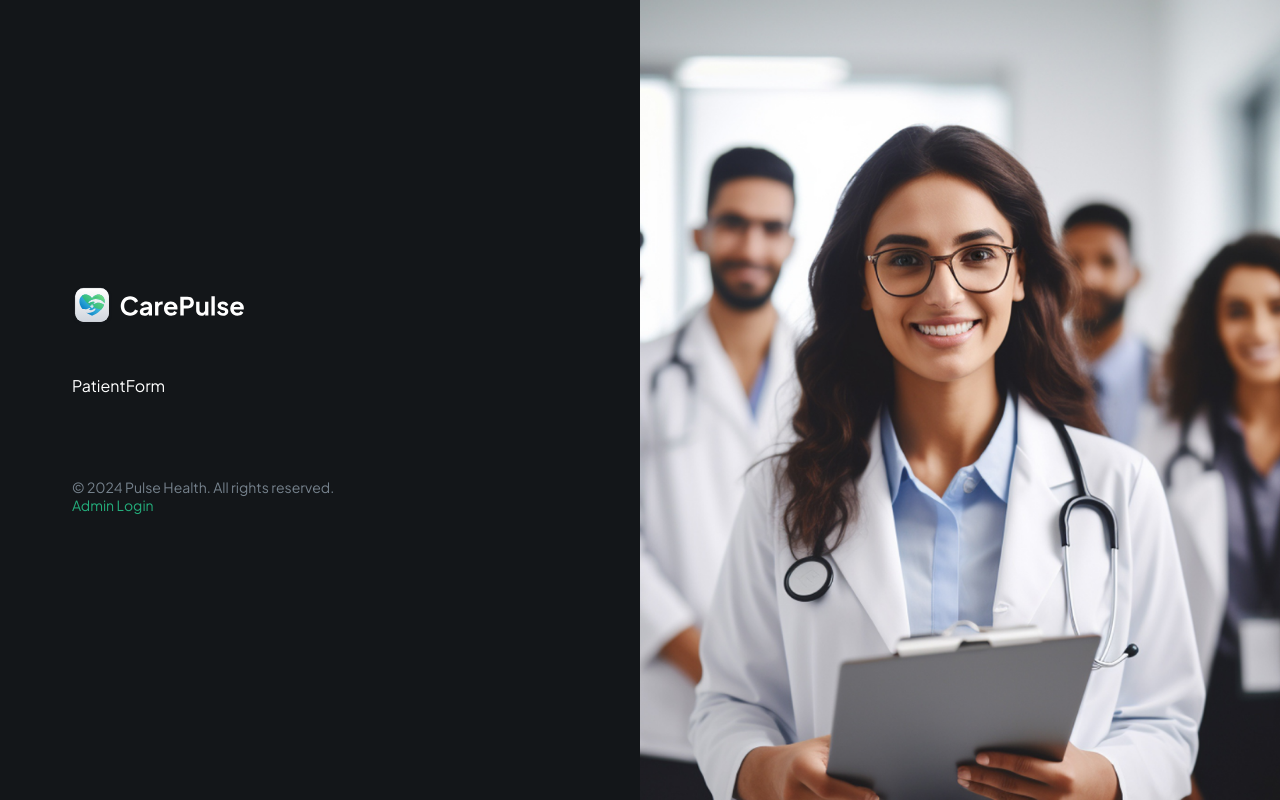
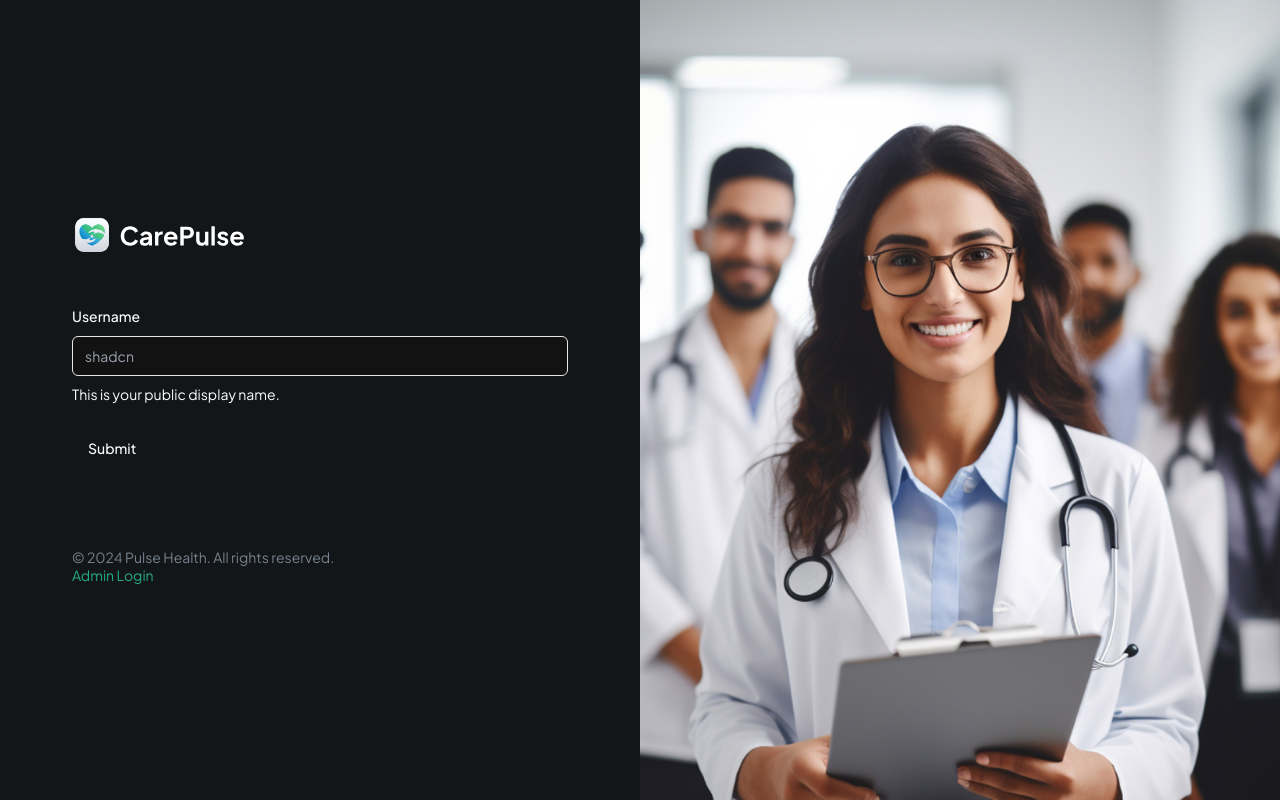
Before and after one commit to Iskarr/pulse-health, a Next.js app: page / in a window 1280 px wide. Built offline with nearby package versions, Linux system fonts and the light colour scheme.

Commit message:
updated form

```diff
--- a/components/forms/PatientForm.tsx
+++ b/components/forms/PatientForm.tsx
@@ -1,7 +1,65 @@
-import React from "react";
+"use client";
+
+import { zodResolver } from "@hookform/resolvers/zod";
+import { useForm } from "react-hook-form";
+import { z } from "zod";
+
+import { Button } from "@/components/ui/button";
+import {
+  Form,
+  FormControl,
+  FormDescription,
+  FormField,
+  FormItem,
+  FormLabel,
+  FormMessage,
+} from "@/components/ui/form";
+import { Input } from "@/components/ui/input";
+
+const formSchema = z.object({
+  username: z.string().min(2, {
+    message: "Username must be at least 2 characters.",
+  }),
+});
 
 const PatientForm = () => {
-  return <div>PatientForm</div>;
+  // 1. Define your form.
+  const form = useForm<z.infer<typeof formSchema>>({
+    resolver: zodResolver(formSchema),
+    defaultValues: {
+      username: "",
+    },
+  });
+
+  // 2. Define a submit handler.
+  function onSubmit(values: z.infer<typeof formSchema>) {
+    // Do something with the form values.
+    // ✅ This will be type-safe and validated.
+    console.log(values);
+  }
+  return (
+    <Form {...form}>
+      <form onSubmit={form.handleSubmit(onSubmit)} className="space-y-6">
+        <FormField
+          control={form.control}
+          name="username"
+          render={({ field }) => (
+            <FormItem>
+              <FormLabel>Username</FormLabel>
+              <FormControl>
+                <Input placeholder="shadcn" {...field} />
+              </FormControl>
+              <FormDescription>
+                This is your public display name.
+              </FormDescription>
+              <FormMessage />
+            </FormItem>
+          )}
+        />
+        <Button type="submit">Submit</Button>
+      </form>
+    </Form>
+  );
 };
 
 export default PatientForm;
--- /dev/null
+++ b/components/ui/form.tsx
@@ -0,0 +1,178 @@
+"use client"
+
+import * as React from "react"
+import * as LabelPrimitive from "@radix-ui/react-label"
+import { Slot } from "@radix-ui/react-slot"
+import {
+  Controller,
+  ControllerProps,
+  FieldPath,
+  FieldValues,
+  FormProvider,
+  useFormContext,
+} from "react-hook-form"
+
+import { cn } from "@/lib/utils"
+import { Label } from "@/components/ui/label"
+
+const Form = FormProvider
+
+type FormFieldContextValue<
+  TFieldValues extends FieldValues = FieldValues,
+  TName extends FieldPath<TFieldValues> = FieldPath<TFieldValues>
+> = {
+  name: TName
+}
+
+const FormFieldContext = React.createContext<FormFieldContextValue>(
+  {} as FormFieldContextValue
+)
+
+const FormField = <
+  TFieldValues extends FieldValues = FieldValues,
+  TName extends FieldPath<TFieldValues> = FieldPath<TFieldValues>
+>({
+  ...props
+}: ControllerProps<TFieldValues, TName>) => {
+  return (
+    <FormFieldContext.Provider value={{ name: props.name }}>
+      <Controller {...props} />
+    </FormFieldContext.Provider>
+  )
+}
+
+const useFormField = () => {
+  const fieldContext = React.useContext(FormFieldContext)
+  const itemContext = React.useContext(FormItemContext)
+  const { getFieldState, formState } = useFormContext()
+
+  const fieldState = getFieldState(fieldContext.name, formState)
+
+  if (!fieldContext) {
+    throw new Error("useFormField should be used within <FormField>")
+  }
+
+  const { id } = itemContext
+
+  return {
+    id,
+    name: fieldContext.name,
+    formItemId: `${id}-form-item`,
+    formDescriptionId: `${id}-form-item-description`,
+    formMessageId: `${id}-form-item-message`,
+    ...fieldState,
+  }
+}
+
+type FormItemContextValue = {
+  id: string
+}
+
+const FormItemContext = React.createContext<FormItemContextValue>(
+  {} as FormItemContextValue
+)
+
+const FormItem = React.forwardRef<
+  HTMLDivElement,
+  React.HTMLAttributes<HTMLDivElement>
+>(({ className, ...props }, ref) => {
+  const id = React.useId()
+
+  return (
+    <FormItemContext.Provider value={{ id }}>
+      <div ref={ref} className={cn("space-y-2", className)} {...props} />
+    </FormItemContext.Provider>
+  )
+})
+FormItem.displayName = "FormItem"
+
+const FormLabel = React.forwardRef<
+  React.ElementRef<typeof LabelPrimitive.Root>,
+  React.ComponentPropsWithoutRef<typeof LabelPrimitive.Root>
+>(({ className, ...props }, ref) => {
+  const { error, formItemId } = useFormField()
+
+  return (
+    <Label
+      ref={ref}
+      className={cn(error && "text-destructive", className)}
+      htmlFor={formItemId}
+      {...props}
+    />
+  )
+})
+FormLabel.displayName = "FormLabel"
+
+const FormControl = React.forwardRef<
+  React.ElementRef<typeof Slot>,
+  React.ComponentPropsWithoutRef<typeof Slot>
+>(({ ...props }, ref) => {
+  const { error, formItemId, formDescriptionId, formMessageId } = useFormField()
+
+  return (
+    <Slot
+      ref={ref}
+      id={formItemId}
+      aria-describedby={
+        !error
+          ? `${formDescriptionId}`
+          : `${formDescriptionId} ${formMessageId}`
+      }
+      aria-invalid={!!error}
+      {...props}
+    />
+  )
+})
+FormControl.displayName = "FormControl"
+
+const FormDescription = React.forwardRef<
+  HTMLParagraphElement,
+  React.HTMLAttributes<HTMLParagraphElement>
+>(({ className, ...props }, ref) => {
+  const { formDescriptionId } = useFormField()
+
+  return (
+    <p
+      ref={ref}
+      id={formDescriptionId}
+      className={cn("text-sm text-muted-foreground", className)}
+      {...props}
+    />
+  )
+})
+FormDescription.displayName = "FormDescription"
+
+const FormMessage = React.forwardRef<
+  HTMLParagraphElement,
+  React.HTMLAttributes<HTMLParagraphElement>
+>(({ className, children, ...props }, ref) => {
+  const { error, formMessageId } = useFormField()
+  const body = error ? String(error?.message) : children
+
+  if (!body) {
+    return null
+  }
+
+  return (
+    <p
+      ref={ref}
+      id={formMessageId}
+      className={cn("text-sm font-medium text-destructive", className)}
+      {...props}
+    >
+      {body}
+    </p>
+  )
+})
+FormMessage.displayName = "FormMessage"
+
+export {
+  useFormField,
+  Form,
+  FormItem,
+  FormLabel,
+  FormControl,
+  FormDescription,
+  FormMessage,
+  FormField,
+}
--- /dev/null
+++ b/components/ui/input.tsx
@@ -0,0 +1,25 @@
+import * as React from "react"
+
+import { cn } from "@/lib/utils"
+
+export interface InputProps
+  extends React.InputHTMLAttributes<HTMLInputElement> {}
+
+const Input = React.forwardRef<HTMLInputElement, InputProps>(
+  ({ className, type, ...props }, ref) => {
+    return (
+      <input
+        type={type}
+        className={cn(
+          "flex h-10 w-full rounded-md border border-input bg-background px-3 py-2 text-sm ring-offset-background file:border-0 file:bg-transparent file:text-sm file:font-medium placeholder:text-muted-foreground focus-visible:outline-none focus-visible:ring-2 focus-visible:ring-ring focus-visible:ring-offset-2 disabled:cursor-not-allowed disabled:opacity-50",
+          className
+        )}
+        ref={ref}
+        {...props}
+      />
+    )
+  }
+)
+Input.displayName = "Input"
+
+export { Input }
--- /dev/null
+++ b/components/ui/label.tsx
@@ -0,0 +1,26 @@
+"use client"
+
+import * as React from "react"
+import * as LabelPrimitive from "@radix-ui/react-label"
+import { cva, type VariantProps } from "class-variance-authority"
+
+import { cn } from "@/lib/utils"
+
+const labelVariants = cva(
+  "text-sm font-medium leading-none peer-disabled:cursor-not-allowed peer-disabled:opacity-70"
+)
+
+const Label = React.forwardRef<
+  React.ElementRef<typeof LabelPrimitive.Root>,
+  React.ComponentPropsWithoutRef<typeof LabelPrimitive.Root> &
+    VariantProps<typeof labelVariants>
+>(({ className, ...props }, ref) => (
+  <LabelPrimitive.Root
+    ref={ref}
+    className={cn(labelVariants(), className)}
+    {...props}
+  />
+))
+Label.displayName = LabelPrimitive.Root.displayName
+
+export { Label }
--- /dev/null
+++ b/lib/utils.ts
@@ -0,0 +1,77 @@
+import { type ClassValue, clsx } from "clsx";
+import { twMerge } from "tailwind-merge";
+
+export function cn(...inputs: ClassValue[]) {
+  return twMerge(clsx(inputs));
+}
+
+export const parseStringify = (value: any) => JSON.parse(JSON.stringify(value));
+
+export const convertFileToUrl = (file: File) => URL.createObjectURL(file);
+
+// FORMAT DATE TIME
+export const formatDateTime = (dateString: Date | string) => {
+  const dateTimeOptions: Intl.DateTimeFormatOptions = {
+    // weekday: "short", // abbreviated weekday name (e.g., 'Mon')
+    month: "short", // abbreviated month name (e.g., 'Oct')
+    day: "numeric", // numeric day of the month (e.g., '25')
+    year: "numeric", // numeric year (e.g., '2023')
+    hour: "numeric", // numeric hour (e.g., '8')
+    minute: "numeric", // numeric minute (e.g., '30')
+    hour12: true, // use 12-hour clock (true) or 24-hour clock (false)
+  };
+
+  const dateDayOptions: Intl.DateTimeFormatOptions = {
+    weekday: "short", // abbreviated weekday name (e.g., 'Mon')
+    year: "numeric", // numeric year (e.g., '2023')
+    month: "2-digit", // abbreviated month name (e.g., 'Oct')
+    day: "2-digit", // numeric day of the month (e.g., '25')
+  };
+
+  const dateOptions: Intl.DateTimeFormatOptions = {
+    month: "short", // abbreviated month name (e.g., 'Oct')
+    year: "numeric", // numeric year (e.g., '2023')
+    day: "numeric", // numeric day of the month (e.g., '25')
+  };
+
+  const timeOptions: Intl.DateTimeFormatOptions = {
+    hour: "numeric", // numeric hour (e.g., '8')
+    minute: "numeric", // numeric minute (e.g., '30')
+    hour12: true, // use 12-hour clock (true) or 24-hour clock (false)
+  };
+
+  const formattedDateTime: string = new Date(dateString).toLocaleString(
+    "en-US",
+    dateTimeOptions
+  );
+
+  const formattedDateDay: string = new Date(dateString).toLocaleString(
+    "en-US",
+    dateDayOptions
+  );
+
+  const formattedDate: string = new Date(dateString).toLocaleString(
+    "en-US",
+    dateOptions
+  );
+
+  const formattedTime: string = new Date(dateString).toLocaleString(
+    "en-US",
+    timeOptions
+  );
+
+  return {
+    dateTime: formattedDateTime,
+    dateDay: formattedDateDay,
+    dateOnly: formattedDate,
+    timeOnly: formattedTime,
+  };
+};
+
+export function encryptKey(passkey: string) {
+  return btoa(passkey);
+}
+
+export function decryptKey(passkey: string) {
+  return atob(passkey);
+}
--- a/package.json
+++ b/package.json
@@ -9,6 +9,8 @@
     "lint": "next lint"
   },
   "dependencies": {
+    "@hookform/resolvers": "^3.9.0",
+    "@radix-ui/react-label": "^2.1.0",
     "@radix-ui/react-slot": "^1.1.0",
     "class-variance-authority": "^0.7.0",
     "clsx": "^2.1.1",
@@ -17,8 +19,10 @@
     "next-themes": "^0.3.0",
     "react": "^18",
     "react-dom": "^18",
+    "react-hook-form": "^7.52.1",
     "tailwind-merge": "^2.4.0",
-    "tailwindcss-animate": "^1.0.7"
+    "tailwindcss-animate": "^1.0.7",
+    "zod": "^3.23.8"
   },
   "devDependencies": {
     "@types/node": "^20",
```
Also changed, not shown: 1 other file (tests, documents, lock files or other folders).
